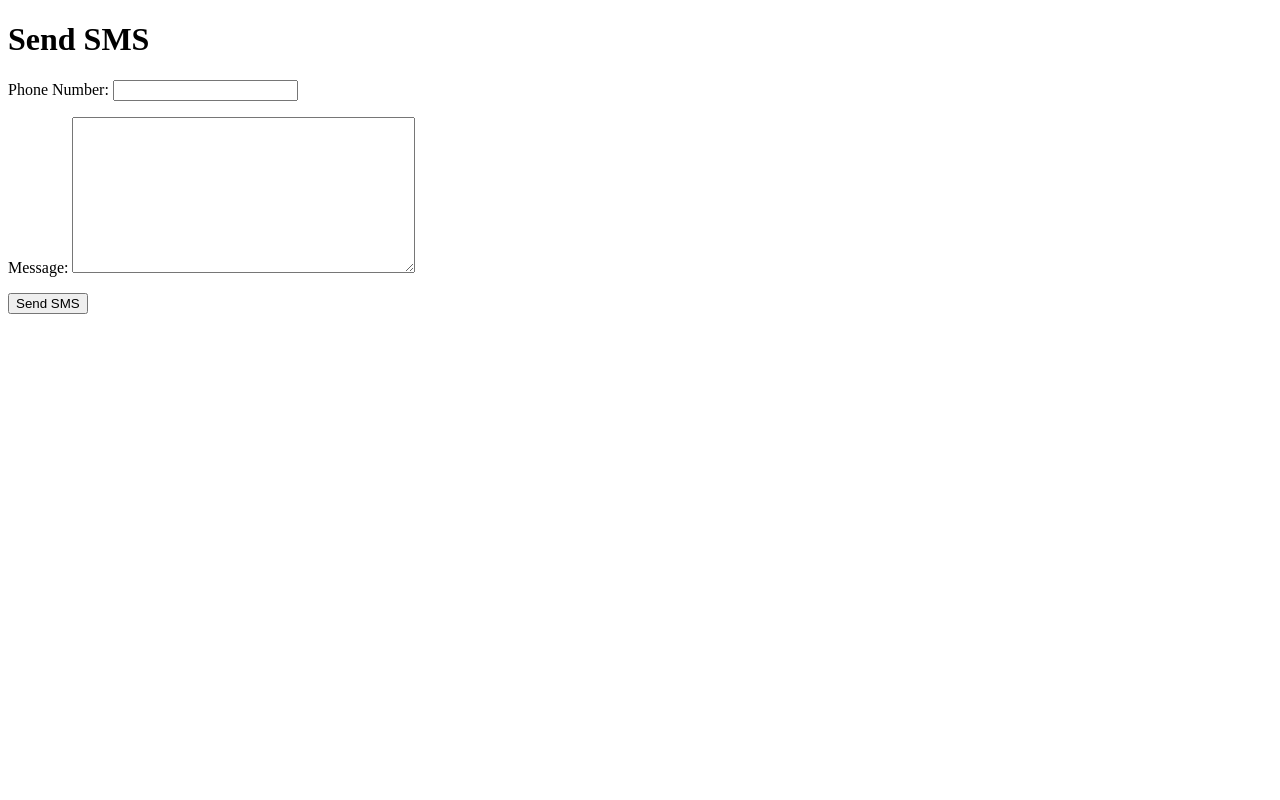
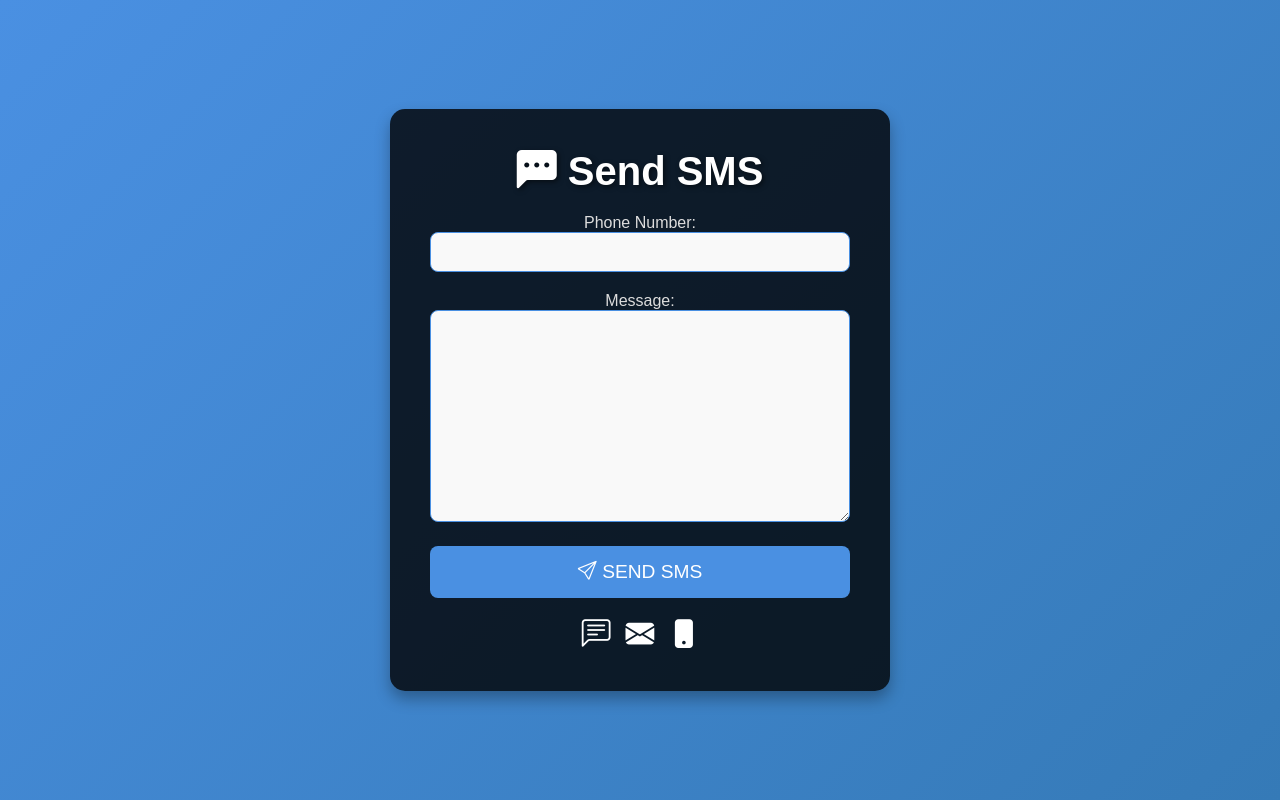
Before and after one commit to inguitobrian/Group3-Sms-Assignment, a Django app: page /send_sms/ in a window 1280 px wide. Run offline with Django 5.2, Linux system fonts and the light colour scheme.

Commit message:
style: added design on send_sms

```diff
--- a/sms_app/templates/sms_app/send_sms.html
+++ b/sms_app/templates/sms_app/send_sms.html
@@ -4,12 +4,157 @@
     <meta charset="UTF-8" />
     <meta name="viewport" content="width=device-width, initial-scale=1.0" />
     <title>Send SMS</title>
+    <!-- Add Bootstrap Icons -->
+    <link
+      href="https://cdn.jsdelivr.net/npm/bootstrap-icons/font/bootstrap-icons.css"
+      rel="stylesheet"
+    />
+    <style>
+      /* General Reset */
+      * {
+        margin: 0;
+        padding: 0;
+        box-sizing: border-box;
+      }
+
+      /* Body */
+      body {
+        font-family: "Arial", sans-serif;
+        background: linear-gradient(135deg, #4a90e2, #357ab7);
+        color: #fff;
+        display: flex;
+        justify-content: center;
+        align-items: center;
+        height: 100vh;
+        animation: fadeIn 1.5s ease-in-out;
+      }
+
+      /* Fade-in animation */
+      @keyframes fadeIn {
+        from {
+          opacity: 0;
+        }
+        to {
+          opacity: 1;
+        }
+      }
+
+      /* Main Container */
+      .container {
+        background-color: rgba(0, 0, 0, 0.8);
+        padding: 40px;
+        border-radius: 15px;
+        width: 100%;
+        max-width: 500px;
+        text-align: center;
+        box-shadow: 0 8px 15px rgba(0, 0, 0, 0.3);
+      }
+
+      /* Title */
+      h1 {
+        font-size: 2.5rem;
+        margin-bottom: 20px;
+        font-weight: bold;
+        color: #ffffff;
+        text-shadow: 2px 2px 5px rgba(0, 0, 0, 0.5);
+      }
+
+      /* Form */
+      form {
+        display: flex;
+        flex-direction: column;
+        gap: 20px;
+      }
+
+      label {
+        font-size: 1rem;
+        color: #ddd;
+      }
+
+      input,
+      textarea {
+        width: 100%;
+        padding: 10px;
+        font-size: 1rem;
+        border: 1px solid #4a90e2;
+        border-radius: 8px;
+        background-color: #f9f9f9;
+        color: #333;
+      }
+
+      input:focus,
+      textarea:focus {
+        outline: none;
+        border-color: #357ab7;
+        box-shadow: 0 0 5px #4a90e2;
+      }
+
+      /* Submit Button */
+      button {
+        padding: 15px;
+        font-size: 1.2rem;
+        color: #fff;
+        background-color: #4a90e2;
+        border: none;
+        border-radius: 8px;
+        cursor: pointer;
+        transition: background-color 0.3s, transform 0.3s;
+        text-transform: uppercase;
+      }
+
+      button:hover {
+        background-color: #357ab7;
+        transform: scale(1.05);
+      }
+
+      /* Footer Icons */
+      .icon-container {
+        display: flex;
+        justify-content: center;
+        margin-top: 20px;
+        gap: 15px;
+      }
+
+      .icon-container i {
+        font-size: 1.8rem;
+        color: #fff;
+        cursor: pointer;
+        transition: color 0.3s ease-in-out;
+      }
+
+      .icon-container i:hover {
+        color: #4a90e2;
+      }
+
+      /* Responsive Design */
+      @media (max-width: 480px) {
+        h1 {
+          font-size: 2rem;
+        }
+
+        button {
+          font-size: 1rem;
+        }
+
+        input,
+        textarea {
+          font-size: 0.9rem;
+        }
+      }
+    </style>
   </head>
   <body>
-    <h1>Send SMS</h1>
-    <form method="post">
-      {% csrf_token %} {{ form.as_p }}
-      <button type="submit">Send SMS</button>
-    </form>
+    <div class="container">
+      <h1><i class="bi bi-chat-left-dots-fill"></i> Send SMS</h1>
+      <form method="post">
+        {% csrf_token %} {{ form.as_p }}
+        <button type="submit"><i class="bi bi-send"></i> Send SMS</button>
+      </form>
+      <div class="icon-container">
+        <i class="bi bi-chat-left-text"></i>
+        <i class="bi bi-envelope-fill"></i>
+        <i class="bi bi-phone-fill"></i>
+      </div>
+    </div>
   </body>
 </html>
```
